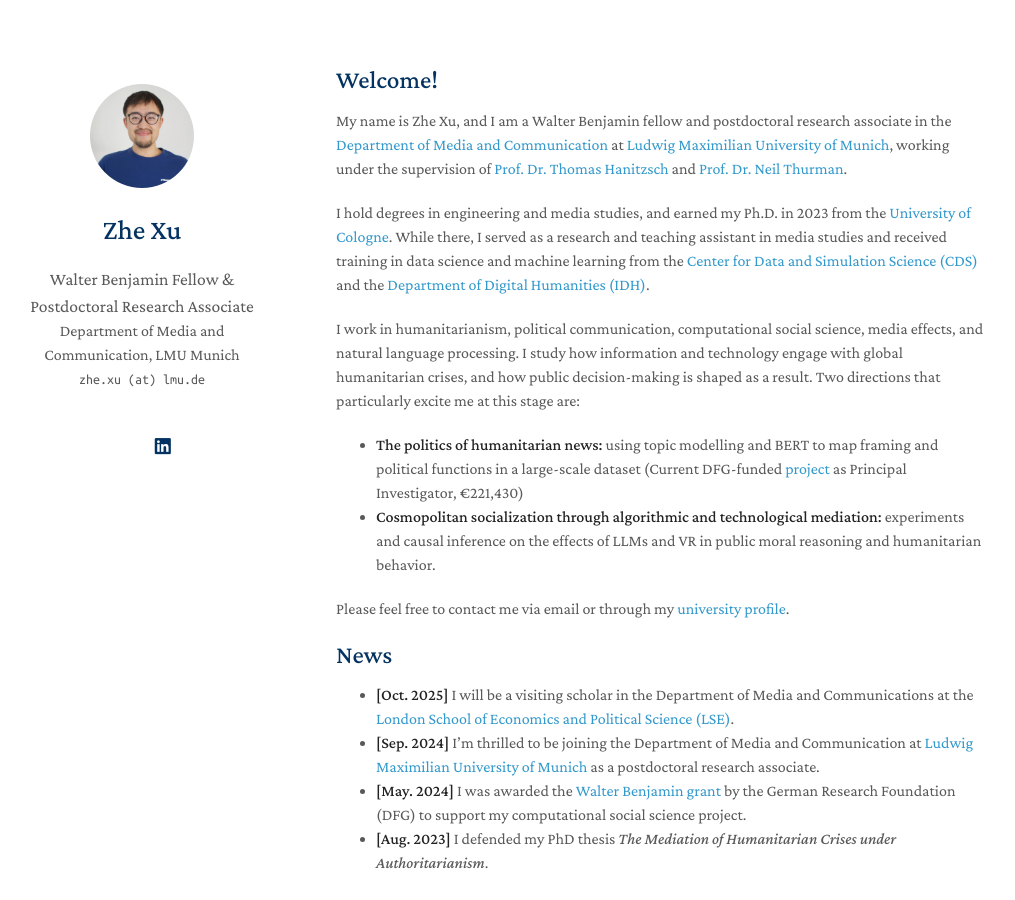
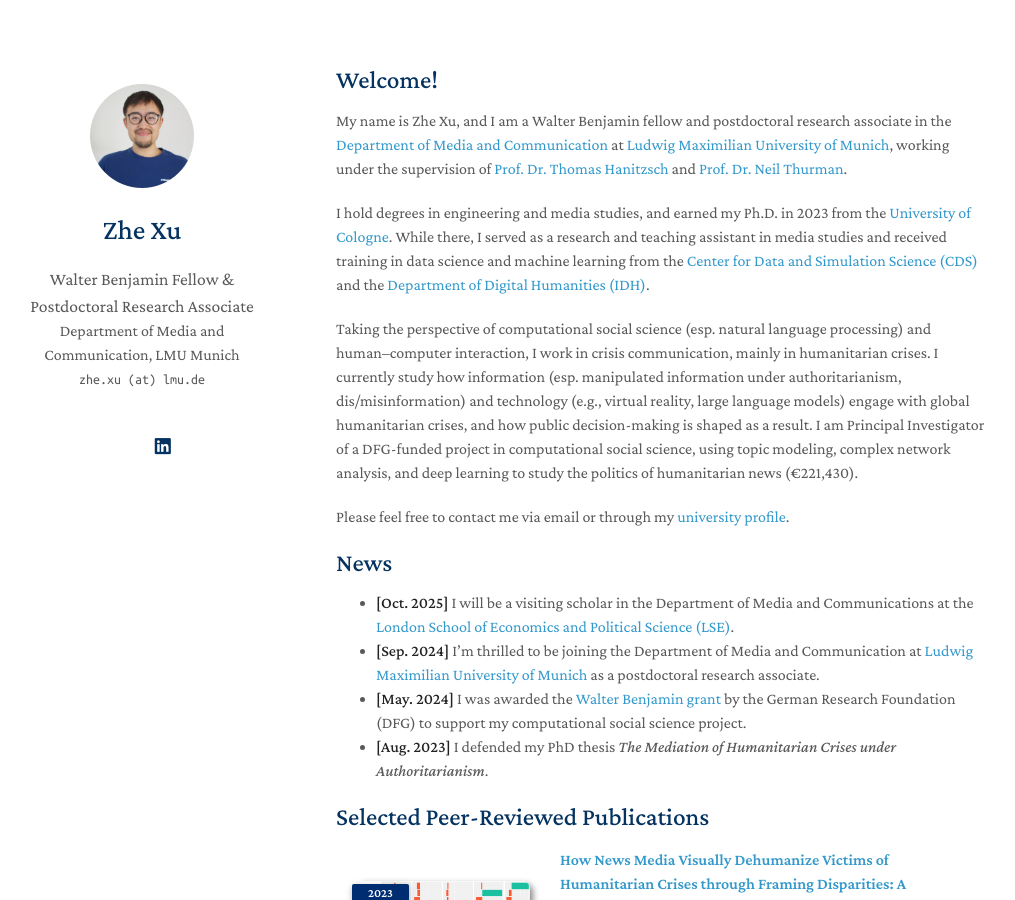
Before and after one commit to zhexuphd/home, a Jekyll site: the page built from index.md, in a window 1280 px wide and 900 px high. Shown: the whole window, without its empty margins (134-1149 px from the left). Built offline with Jekyll 4.4.1, drawn with Linux system fonts in a browser that asks for light colours; a style sheet for code colours, icons or effects is not loaded; our own code applies the rules of GitHub Pages for plain Markdown files.

Commit message:
Update index.md

```diff
--- a/index.md
+++ b/index.md
@@ -7,10 +7,7 @@
 
 I hold degrees in engineering and media studies, and earned my Ph.D. in 2023 from the [University of Cologne](https://www.uni-koeln.de/en/). While there, I served as a research and teaching assistant in media studies and received training in data science and machine learning from the [Center for Data and Simulation Science (CDS)](https://cds.uni-koeln.de/en/) and the [Department of Digital Humanities (IDH)](https://dh.phil-fak.uni-koeln.de/).
 
-I work in humanitarianism, political communication, computational social science, media effects, and natural language processing. I study how information and technology engage with global humanitarian crises, and how public decision-making is shaped as a result. Two directions that particularly excite me at this stage are:
-
-- **The politics of humanitarian news:** using topic modelling and BERT to map framing and political functions in a large-scale dataset (Current DFG-funded [project](https://gepris.dfg.de/gepris/projekt/539233881?language=en) as Principal Investigator, €221,430)
-- **Cosmopolitan socialization through algorithmic and technological mediation:** experiments and causal inference on the effects of LLMs and VR in public moral reasoning and humanitarian behavior.
+Taking the perspective of computational social science (esp. natural language processing) and human–computer interaction, I work in crisis communication, mainly in humanitarian crises. I currently study how information (esp. manipulated information under authoritarianism, dis/misinformation) and technology (e.g., virtual reality, large language models) engage with global humanitarian crises, and how public decision-making is shaped as a result. I am Principal Investigator of a DFG-funded project in computational social science, using topic modeling, complex network analysis, and deep learning to study the politics of humanitarian news (€221,430).
 
 Please feel free to contact me via email or through my [university profile](https://www.ifkw.uni-muenchen.de/organisation/personen/mitarbeiter/xu_zhe/index.html).
 
```
